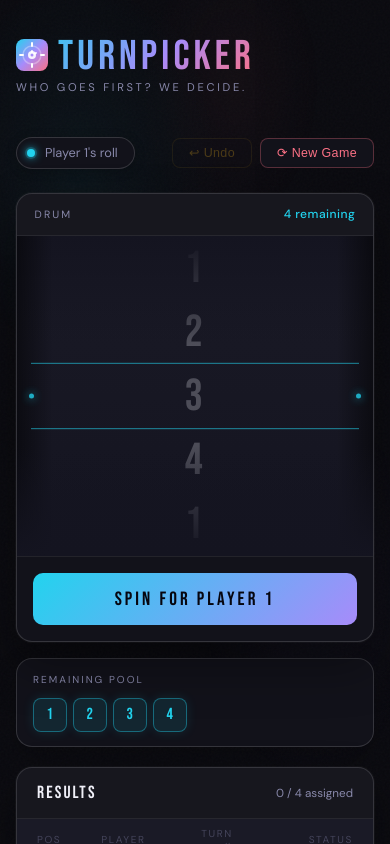
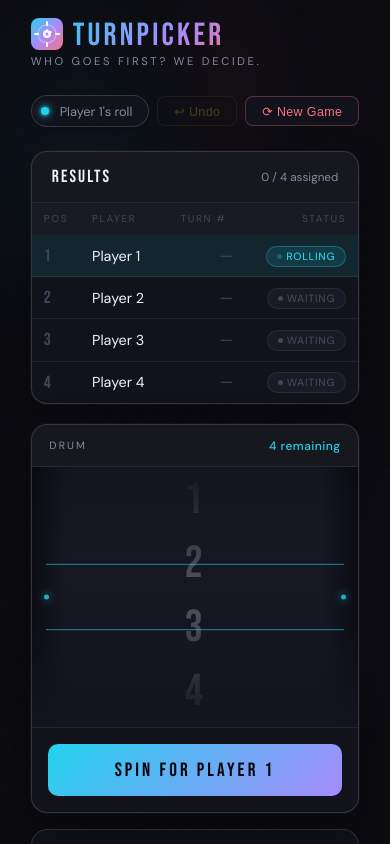
Before and after one commit to srmnapps/turnpicker, a React (Vite) app: page / in a window 390 px wide. Both pictures are taken after a click on the button "ROLL THE ORDER →". Shown: the top 844 px of the page. Built offline with nearby package versions, Linux system fonts and the light colour scheme.

Commit message:
mobile size fix

```diff
--- a/src/components/GameScreen.jsx
+++ b/src/components/GameScreen.jsx
@@ -3,8 +3,6 @@ import Drum from './Drum'
 import PoolPills from './PoolPills'
 import ResultTable from './ResultTable'
 import ResultBanner from './ResultBanner'
-
-const SPIN_MS = 1800 + 700 + 250 + 200
 
 export default function GameScreen({
   state, spinning, setSpinning,
@@ -14,7 +12,6 @@ export default function GameScreen({
   const drumRef = useRef(null)
   const { pool, cur, n, names, done, results } = state
 
-  // On mount or n change: rebuild drum, re-apply used faces, restore position
   useEffect(() => {
     if (!drumRef.current) return
     drumRef.current.build()
@@ -23,7 +20,7 @@ export default function GameScreen({
     }
     const lastVal = results[cur - 1]
     if (lastVal != null) drumRef.current.spinTo(lastVal, true)
-  }, [])  // eslint-disable-line
+  }, []) // eslint-disable-line
 
   async function doSpin() {
     if (spinning || done) return
@@ -41,7 +38,6 @@ export default function GameScreen({
     await drumRef.current.spinTo(value)
     setTimeout(() => drumRef.current.markUsed(value), 2000)
 
-    // Check if next state will have 1 left — auto assign silently
     const nextPool = pool.filter(v => v !== value)
     if (nextPool.length === 1) {
       setSpinning(false)
@@ -56,7 +52,6 @@ export default function GameScreen({
 
   async function runAutoAssign(knownValue) {
     setSpinning(true)
-    // get value from current pool if not passed
     const value = knownValue ?? pool[0]
     commitAutoAssign(value)
     await drumRef.current.spinTo(value)
@@ -67,13 +62,23 @@ export default function GameScreen({
 
   function handleUndo() {
     if (spinning) return
-    // unmark the last assigned value visually
     const lastVal = state.results[state.cur - 1]
     if (lastVal != null) drumRef.current.unmarkUsed(lastVal)
     doUndo()
   }
 
-  // Spin button label
+  // Build play order from current results
+  function getPlayOrder() {
+    const order = []
+    for (let t = 1; t <= n; t++) {
+      const pi = results.indexOf(t)
+      if (pi >= 0) order.push({ turn: t, name: names[pi] })
+    }
+    return order
+  }
+
+  const playOrder = getPlayOrder()
+
   let spinLabel = 'SPIN THE DRUM'
   let spinClass = 'btn-spin active-spin'
   if (done) { spinLabel = '✓ ORDER COMPLETE'; spinClass = 'btn-spin done-spin' }
@@ -118,6 +123,25 @@ export default function GameScreen({
               </button>
             </div>
           </div>
+
+          {/* Play order below drum */}
+          {playOrder.length > 0 && (
+            <div className="play-order-card">
+              <div className="play-order-title">Play Order</div>
+              <div className="play-order-list">
+                {playOrder.map(({ turn, name }, idx) => (
+                  <div key={turn} className="play-order-item">
+                    <span className="play-order-num">{turn}</span>
+                    <span className="play-order-name">{name}</span>
+                    {idx < playOrder.length - 1 && (
+                      <span className="play-order-arrow">→</span>
+                    )}
+                  </div>
+                ))}
+              </div>
+            </div>
+          )}
+
           <PoolPills pool={pool} n={n} />
         </div>
 
--- a/src/index.css
+++ b/src/index.css
@@ -443,3 +443,91 @@ td { padding: .75rem 1.25rem; font-size: .9rem; }
   box-shadow: 0 8px 32px rgba(0,0,0,.4);
 }
 .toast.show { transform: translateX(-50%) translateY(0); opacity: 1; }
+/* ── PLAY ORDER CARD ── */
+.play-order-card {
+  background: var(--s1); border: 1px solid var(--border2);
+  border-radius: var(--rad); padding: .9rem 1rem;
+  box-shadow: 0 8px 24px rgba(0,0,0,.2);
+  animation: fadeUp .4s cubic-bezier(.22,.68,0,1.2) both;
+}
+.play-order-title {
+  font-size: .63rem; letter-spacing: .2em; text-transform: uppercase;
+  color: var(--sub); margin-bottom: .7rem;
+}
+.play-order-list {
+  display: flex; flex-wrap: wrap; align-items: center; gap: 4px;
+}
+.play-order-item {
+  display: flex; align-items: center; gap: 4px;
+}
+.play-order-num {
+  font-family: 'Bebas Neue', sans-serif; font-size: 1rem;
+  color: var(--cyan); line-height: 1;
+  background: rgba(34,211,238,.1); border: 1px solid rgba(34,211,238,.3);
+  border-radius: 6px; width: 26px; height: 26px;
+  display: flex; align-items: center; justify-content: center;
+}
+.play-order-name {
+  font-size: .82rem; color: var(--text); font-weight: 500;
+}
+.play-order-arrow {
+  font-size: .75rem; color: var(--dim); margin: 0 2px;
+}
+
+/* ── MOBILE LAYOUT FIX ── */
+@media (max-width: 680px) {
+  .game-grid {
+    grid-template-columns: 1fr;
+    grid-template-rows: auto auto;
+  }
+
+  .game-grid > div:last-child {
+    display: contents;
+  }
+
+  .scoreboard-card {
+    order: 2;
+  }
+
+  .result-banner {
+    order: 3;
+  }
+
+  .left-col {
+    order: 1;
+  }
+
+  body {
+    padding: 0 .75rem 4rem;
+  }
+
+  .site-header {
+    padding: 1.25rem 0 1.5rem;
+  }
+
+  .logo-main {
+    font-size: 2rem;
+  }
+
+  .drum-scene {
+    --drum-h: 260px;
+  }
+
+  .game-topbar {
+    gap: .5rem;
+  }
+
+  .sb-table thead th,
+  td {
+    padding: .6rem .75rem;
+  }
+
+  .td-turn {
+    font-size: 1.4rem;
+    padding-right: .75rem;
+  }
+
+  .play-order-card {
+    font-size: .8rem;
+  }
+}
```
